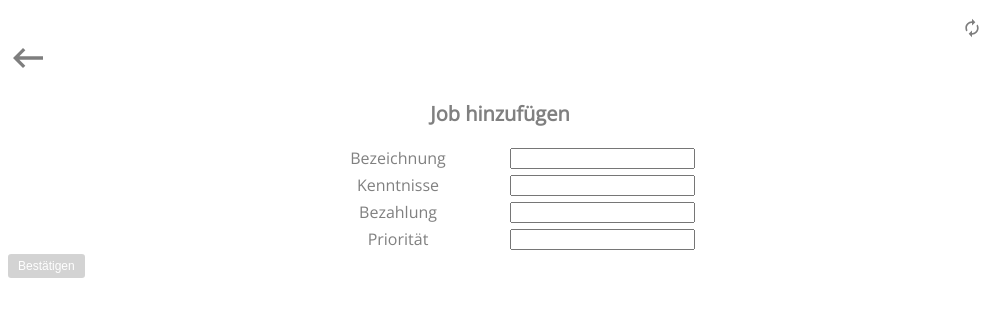
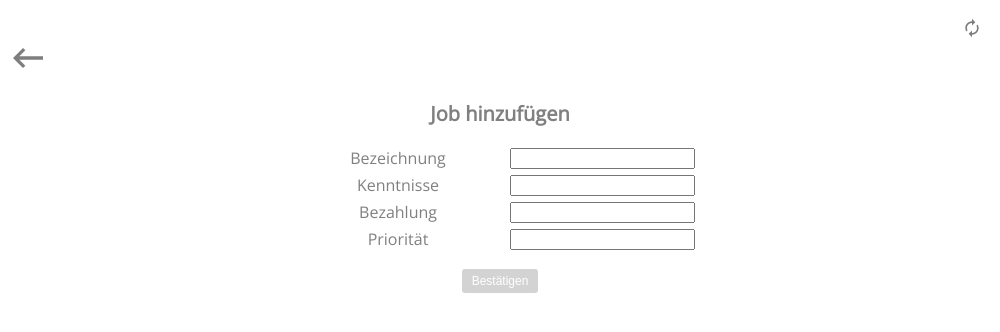
Before and after one commit to Velajuel121/Organigramm, an Electron app: page Orgranigramm/addJobs.html in a window 1000 px wide. Drawn offline with nearby package versions, Linux system fonts and the light colour scheme.

Commit message:
changed button styling

```diff
--- a/Orgranigramm/addJobs.html
+++ b/Orgranigramm/addJobs.html
@@ -40,7 +40,9 @@
                     <td width="(100/2)%"><input type="text" name="priority" id="priority"></td>
                 </tr>
             </table>
-            <button type="button" onclick="confirm()">Bestätigen</button>
+            <div class="centerButton">
+                <button type="button" onclick="confirm()">Bestätigen</button>
+            </div>
         </div>
     </div>
     <script>
--- a/Orgranigramm/style.css
+++ b/Orgranigramm/style.css
@@ -88,6 +88,7 @@ img:hover {
 }
 
 .centerButton {
+    margin-top: 1em;
     display: flex;
     justify-content: center;
     align-items: center;
```
